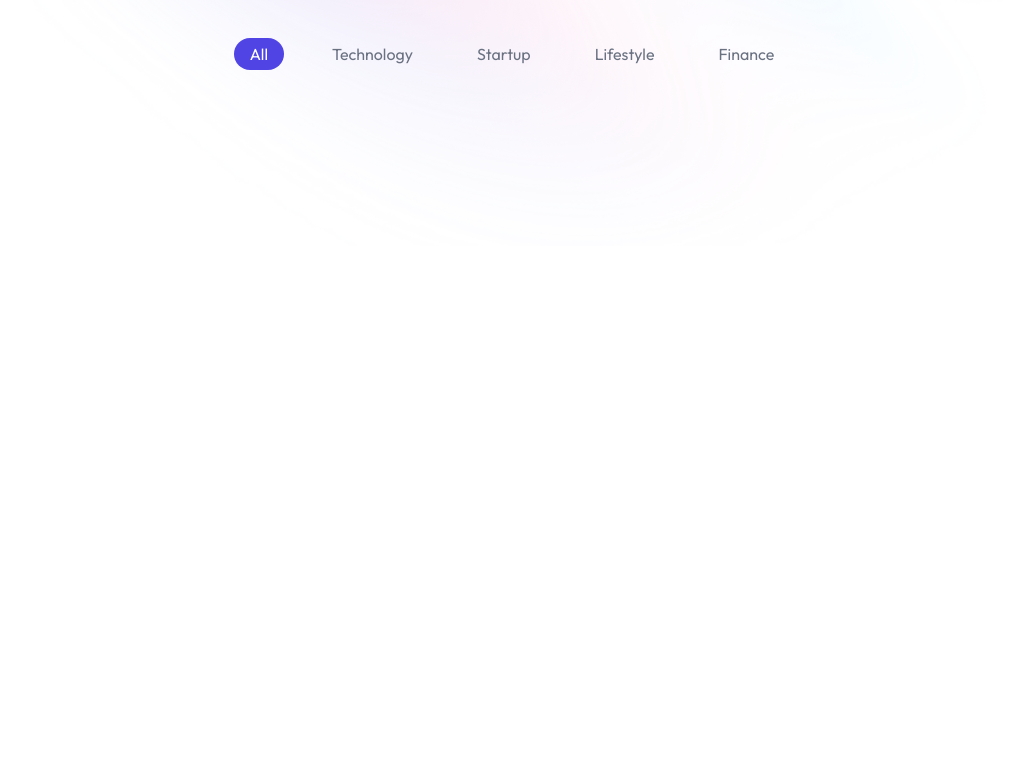
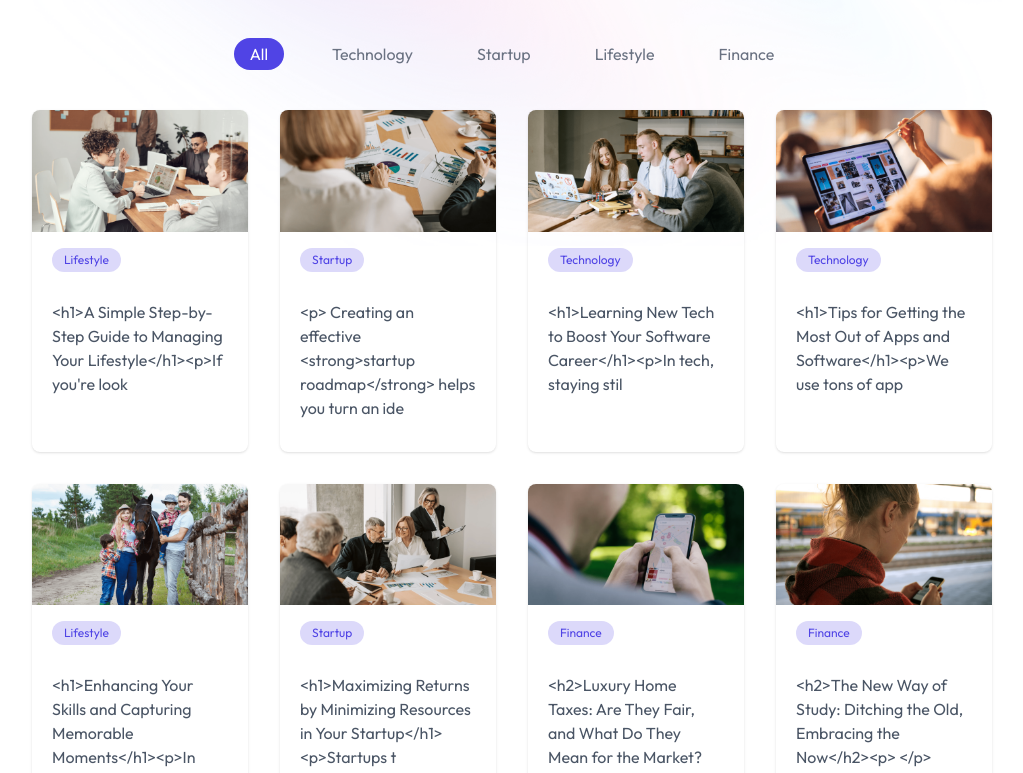
Before and after one commit to Priyanshu-Bhardwaj/Blogging-website, a React (Vite) app: page /blog in a window 1280 px wide. Shown: the part 418-1191 px from the top of the page, without its empty margins (128-1151 px from the left). Before the commit the page ends 800 px from the top, so only its background shows below. Built offline with nearby package versions, Linux system fonts and the light colour scheme.

Commit message:
added Blog content

```diff
--- a/package.json
+++ b/package.json
@@ -11,6 +11,7 @@
   },
   "dependencies": {
     "@tailwindcss/vite": "^4.1.10",
+    "motion": "^12.23.0",
     "react": "^19.1.0",
     "react-dom": "^19.1.0",
     "react-router-dom": "^7.6.2",
--- /dev/null
+++ b/src/components/BlogCard.jsx
@@ -0,0 +1,22 @@
+import React from 'react'
+import { useNavigate } from 'react-router-dom'
+const BlogCard = ({blog}) => {
+
+    const { title, description, category, image,_id } = blog;
+    const navigate = useNavigate()
+
+  return (
+    <div onClick={()=> navigate(`/blog/${_id}`)} className='w-full rounded-lg
+    overflow-hidden shadow hover:scale-102 hover:shadow-primary/25 durattion-300 cursor-pointer'>
+        <img src={image} alt="" className='aspect-video'/>
+        <span className='ml-5 mt-4 px-3 py-1 inline-block bg-primary/20 rounded-full text-primary
+        text-xs'>{category}</span>
+        <div className='p-5'>
+            <h5 className='mb-2 font-medium text-gray-900' ></h5>
+            <p className='mb-3 text xs text-gray-600'>{description.slice(0,80)}</p>
+        </div>
+    </div>
+  )
+}
+
+export default BlogCard
--- a/src/components/BlogList.jsx
+++ b/src/components/BlogList.jsx
@@ -1,5 +1,6 @@
 import React, { useState } from 'react';
-import { blogCategories } from '../assets/assets';
+import { blog_data, blogCategories } from '../assets/assets';
+import BlogCard from './BlogCard';
 
 const BlogList = () => {
   const [menu, setMenu] = useState('All');
@@ -19,8 +20,11 @@
         ))}
       </div>
 
-      <div>
-        {/* Blog cards will be rendered here */}
+      <div className='grid grid-cols-1 sm:grid-cols-2 md:grid-cols-3 xl:grid-cols-4 gap-8 mb-24 mx-8 sm:mx-16 xl:mx-40'>
+        {
+            blog_data.filter((blog)=> menu === "All"? true : blog.category === menu)
+            .map((blog) => <BlogCard keay={blog.id} blog={blog}/>)}
+
       </div>
     </div>
   );
```
Also changed, not shown: 1 other file (tests, documents, lock files or other folders).
